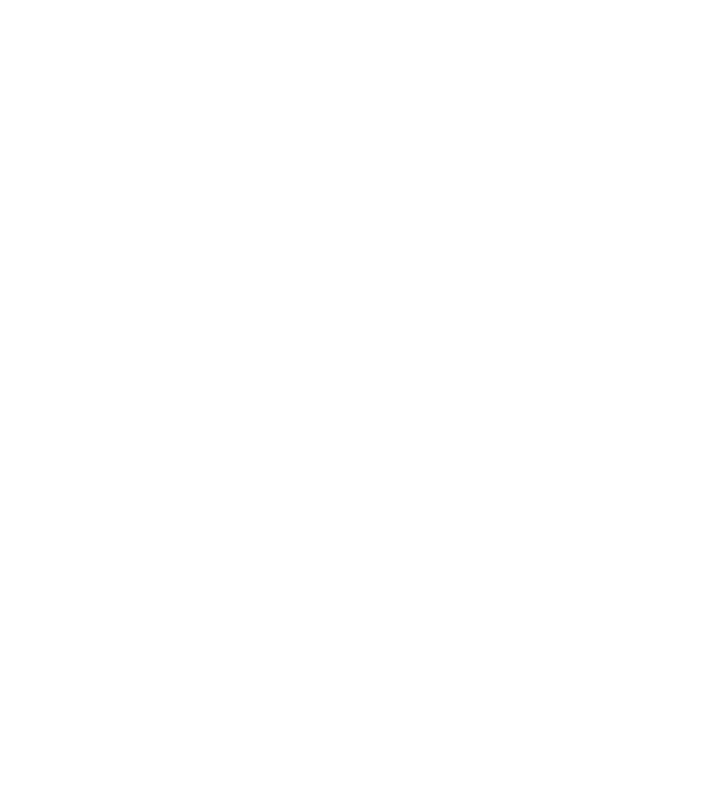
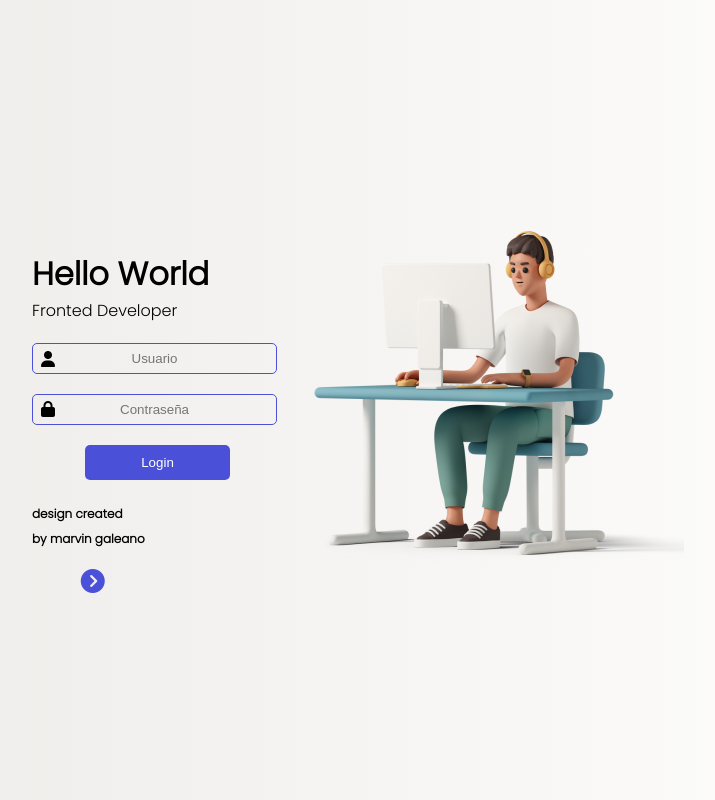
Before and after one commit to marvin18g/Mulyi, a plain HTML site: page index.html in a window 1280 px wide. Shown: the whole page, without its empty margins (302-1017 px from the left). Drawn offline with Linux system fonts and the light colour scheme.

Commit message:
modifcado 1

```diff
--- a/index.html
+++ b/index.html
@@ -3,11 +3,29 @@
 <head>
     <link rel="stylesheet" href="/styles.css">
     <meta charset="UTF-8">
+    <link rel="stylesheet" href="https://cdnjs.cloudflare.com/ajax/libs/font-awesome/6.1.1/css/all.min.css" integrity="sha512-KfkfwYDsLkIlwQp6LFnl8zNdLGxu9YAA1QvwINks4PhcElQSvqcyVLLD9aMhXd13uQjoXtEKNosOWaZqXgel0g==" crossorigin="anonymous" referrerpolicy="no-referrer" />
     <meta http-equiv="X-UA-Compatible" content="IE=edge">
     <meta name="viewport" content="width=device-width, initial-scale=1.0">
+    <script src="https://kit.fontawesome.com/7758b1e5d7.js" crossorigin="anonymous"></script>
     <title>Document</title>
 </head>
 <body>
+    <form action="POST" class="form-box">
 
+        <h1 class="form-title">Hello World</h1>
+
+        <p>Fronted Developer</p>
+        <i class="fa fa-user"></i>
+<input type="text" placeholder="Usuario">
+<i class="fa fa-lock"></i>
+      <input type="password" placeholder="Contraseña">
+    <button  type="submit" >Login</button>
+    <span>design created <br> by marvin galeano</span>
+    <i class="fa-solid fa-circle-chevron-right"></i>
+
+
+    </form>
+    <img src="/img/young man in orange headphones sitting at green table and using computer.png" alt="">
 </body>
+
 </html>
--- a/styles.css
+++ b/styles.css
@@ -0,0 +1,96 @@
+@import url('https://fonts.googleapis.com/css2?family=Poppins:wght@300&display=swap');
+*{
+    margin: 0;
+    padding: 0;
+    box-sizing: border-box;
+}
+
+body{
+    min-height: 100vh;
+    padding: 74px;
+    flex-wrap: wrap;
+    justify-content: center;
+    flex-direction: row;
+    align-items: center;
+    display: flex;
+    font-family: 'Poppins', sans-serif;
+    background: #ECE9E6;  /* fallback for old browsers */
+background: -webkit-linear-gradient(to left, #FFFFFF, #ECE9E6);  /* Chrome 10-25, Safari 5.1-6 */
+background: linear-gradient(to left, #FFFFFF, #ECE9E6); /* W3C, IE 10+/ Edge, Firefox 16+, Chrome 26+, Opera 12+, Safari 7+ */
+
+
+
+
+
+
+
+}
+.form-box{
+    width: 300px;
+    padding: 40px;
+
+}
+.form-box input[type = "text"],
+.form-box input[type = "password"],
+.form-box button[type = "submit"]{
+
+    border: 1px solid;
+    background: none;
+    display: block;
+    margin: 20px auto;
+    padding: 14px 0;
+
+}
+.form-box input[type = "text"]{
+    width: 245px;
+    padding: 7px 0;
+    border-radius: 5px;
+    text-align: center;
+    border: 1px solid #4a51d8;
+
+}
+.form-box input[type = "password"]{
+    width: 245px;
+    padding: 7px 0;
+    border-radius: 5px;
+    text-align: center;
+    background: none;
+    border: 1px solid #4a51d8;
+
+
+}
+
+.form-box button[type = "submit"]{
+    width: 145px;
+    padding: 10px 0;
+    border-radius: 5px;
+    margin-left: 53px;
+    text-align: center;
+    cursor: pointer;
+    background: #4a51d8;
+    color: #fff;
+    border: 0;
+
+}
+.fa{
+    position: absolute;
+    margin-top: 28px;
+    margin-left: 9px;
+}
+.fa-lock{
+    position: absolute;
+    margin-top: 7px;
+}
+span{
+    font-size: 12px;
+    font-weight: bold;
+
+}
+.fa-circle-chevron-right{
+    color: #4a51d8;
+    font-size: 24px;
+    margin-top: 44px;
+    position: absolute;
+    margin-left: -64px;
+    cursor: pointer;
+}
```
Also changed, not shown: img/original.gif (added), img/tumblr_static_8o3qdavhzvok08skg8csgk0ok.gif (added), img/young man in orange headphones sitting at green table and using computer.png (added), 4 other files.
